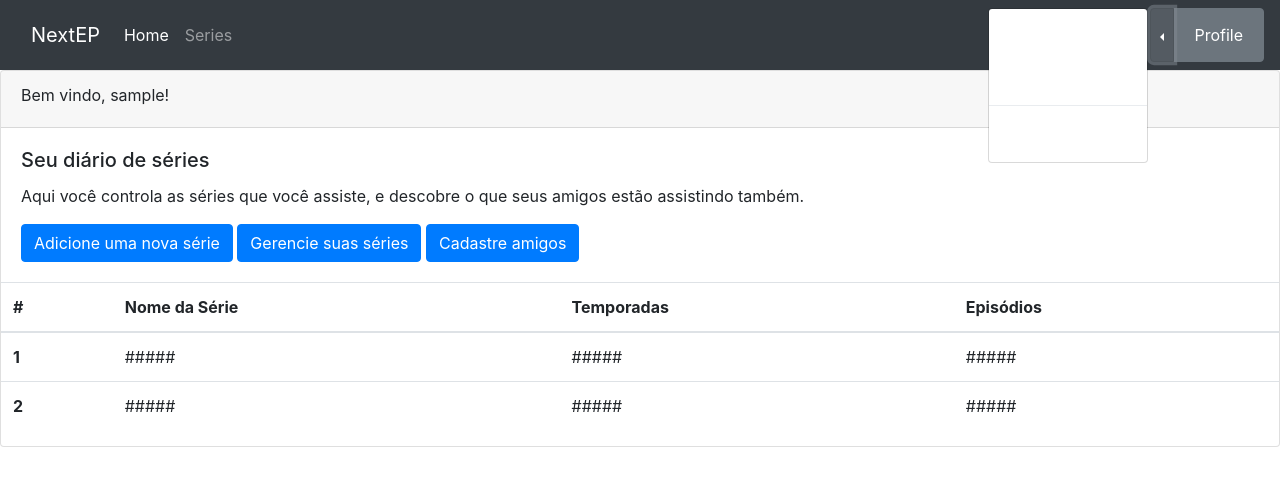
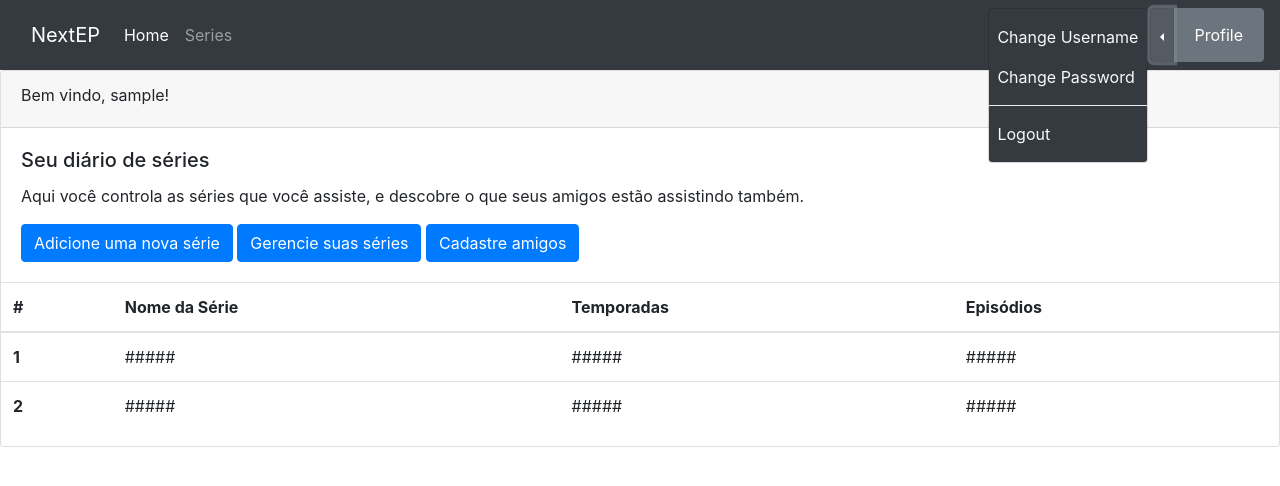
Before and after one commit to next-ep/next-ep, a Flask app: page / in a window 1280 px wide, after a click on "Dropleft". Shown: the top 486 px of the page. Run offline with Flask 2, Linux system fonts and the light colour scheme; the visitor is signed in with stand-in values (Sample User, id 1); data comes from the database, SQL or seed files in the repository; some libraries are stand-ins or nearby versions.

Commit message:
Feat crud usuario (#8)
* Configurações iniciais da navbar

* Configuracoes da navbar

* Finalizando configurações da navbar

* Ajustando index

* Efetuando ajustes

* ajustando botao para dropleft

* Mudando titulo da aba

* Ajustando bg collor no menu drop left

* Add files via upload

* Update base.html

incluindo componente notification.html no base.html

* Update views.py

adicionando categoria e melhorando mensagens flash messages

Co-authored-by: iancambrea <111814595+iancambrea@users.noreply.github.com>

```diff
--- a/app/auth/views.py
+++ b/app/auth/views.py
@@ -46,7 +46,7 @@ def signup():
             db.session.commit()
             return redirect(url_for("auth.login"))
 
-        flash("Erro ao cadastrar!", category="error")
+        flash("Erro ao cadastrar: Usuário ou Email já utilizados", category="warning")
         return redirect(url_for("auth.signup"))
 
     return render_template('signup.html', form=form)
@@ -72,7 +72,7 @@ def change_password():
             logout_user()
             return redirect(url_for('auth.index'))
 
-        flash("Erro ao alterar senha!", category="error")
+        flash("Erro ao alterar senha!", category="warning")
         return redirect(url_for('auth.change_password'))
 
     return render_template('change_password.html', form=form)
@@ -91,7 +91,7 @@ def change_username():
             db.session.commit()
             return redirect(url_for('auth.index'))
 
-        flash("Erro ao alterar o usuário!", category="error")
+        flash("Erro ao alterar o usuário!", category="warning")
         return redirect(url_for('auth.change_username'))
 
     return render_template('change_username.html', username=current_user.username, form=form)
--- a/app/templates/components/base.html
+++ b/app/templates/components/base.html
@@ -17,6 +17,8 @@
     </head>
     <body>
         {% include 'components/navbar.html' %}
+        {% include 'components/notification.html' %}
+
         <!-- Your page content -->
         {% block content %}{% endblock %}
 
--- a/app/templates/components/navbar.html
+++ b/app/templates/components/navbar.html
@@ -22,11 +22,12 @@
             <button type="button" class="btn btn-secondary dropdown-toggle dropdown-toggle-split" data-toggle="dropdown" aria-haspopup="true" aria-expanded="false">
               <span class="sr-only">Dropleft</span>
             </button>
-            <div class="dropdown-menu">
-              <li><a class="nav-link" href="{{url_for('auth.change_username')}}">Change Username</a></li>
-              <li><a class="nav-link" href="{{url_for('auth.change_password')}}">Change Password</a></li>
+            <div class="dropdown-menu bg-dark">
+              <li><a class="nav-link text-light" href="{{url_for('auth.change_username')}}">Change Username</a></li>
+              <li><a class="nav-link text-light" href="{{url_for('auth.change_password')}}">Change Password</a></li>
               <li><hr class="dropdown-divider"></li>
-              <li><a class="nav-link active" aria-current="page" href="{{url_for('auth.logout')}}">Logout</a></li>
+              <li><a class="nav-link active text-light" aria-current="page" href="{{url_for('auth.logout')}}">Logout</a></li>
+
             </div>
           </div>
           <button type="button" class="btn btn-secondary">
--- /dev/null
+++ b/app/templates/components/notification.html
@@ -0,0 +1,9 @@
+{% with notifications = get_flashed_messages(with_categories=True) %}
+  {% if notifications %}
+    {% for category, notification in notifications %}
+      <div class="alert alert-{{category}} text-center">
+          {{ notification }}
+      </div>
+    {% endfor %}
+  {% endif %}
+{% endwith %}
--- a/app/templates/index.html
+++ b/app/templates/index.html
@@ -9,6 +9,7 @@
 {% endblock %}
 
 {% block content %}
+
 {%if current_user.is_authenticated%}
     <div class="card">
         <div class="card-header">
```
